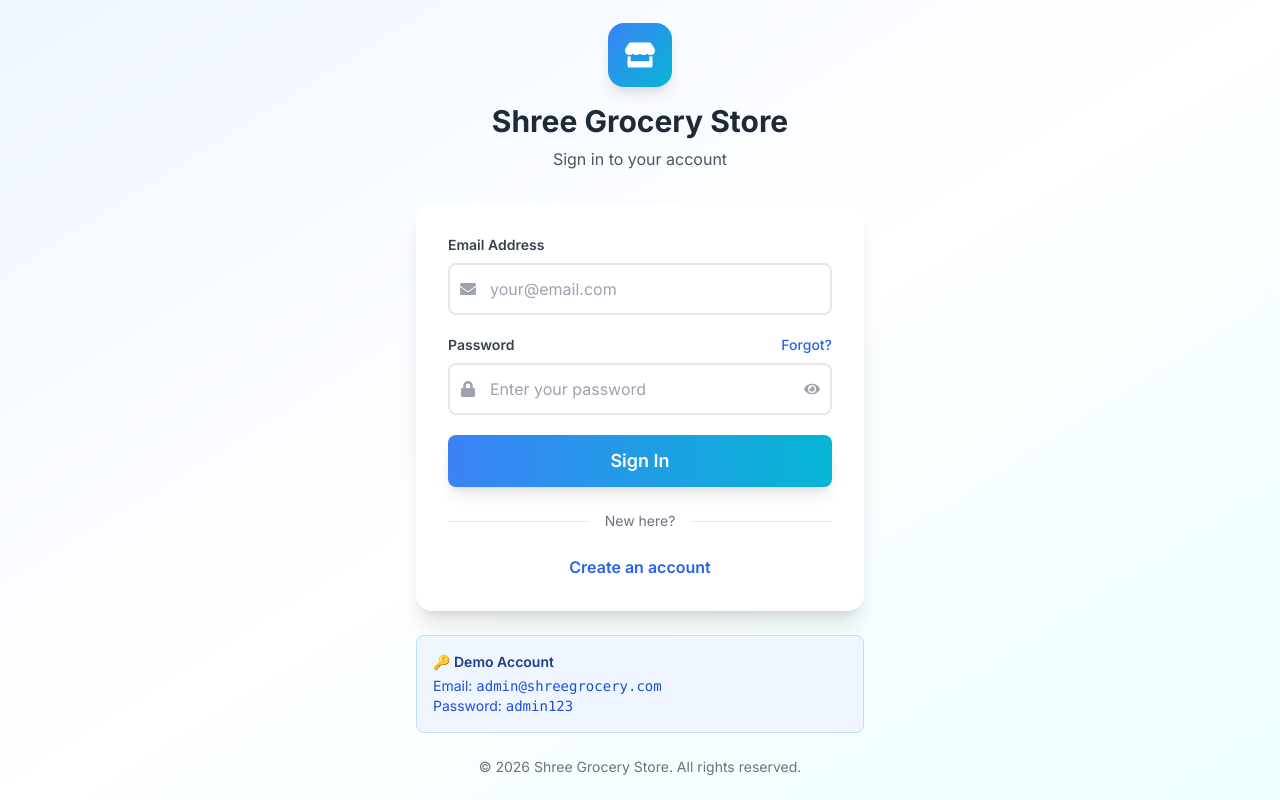
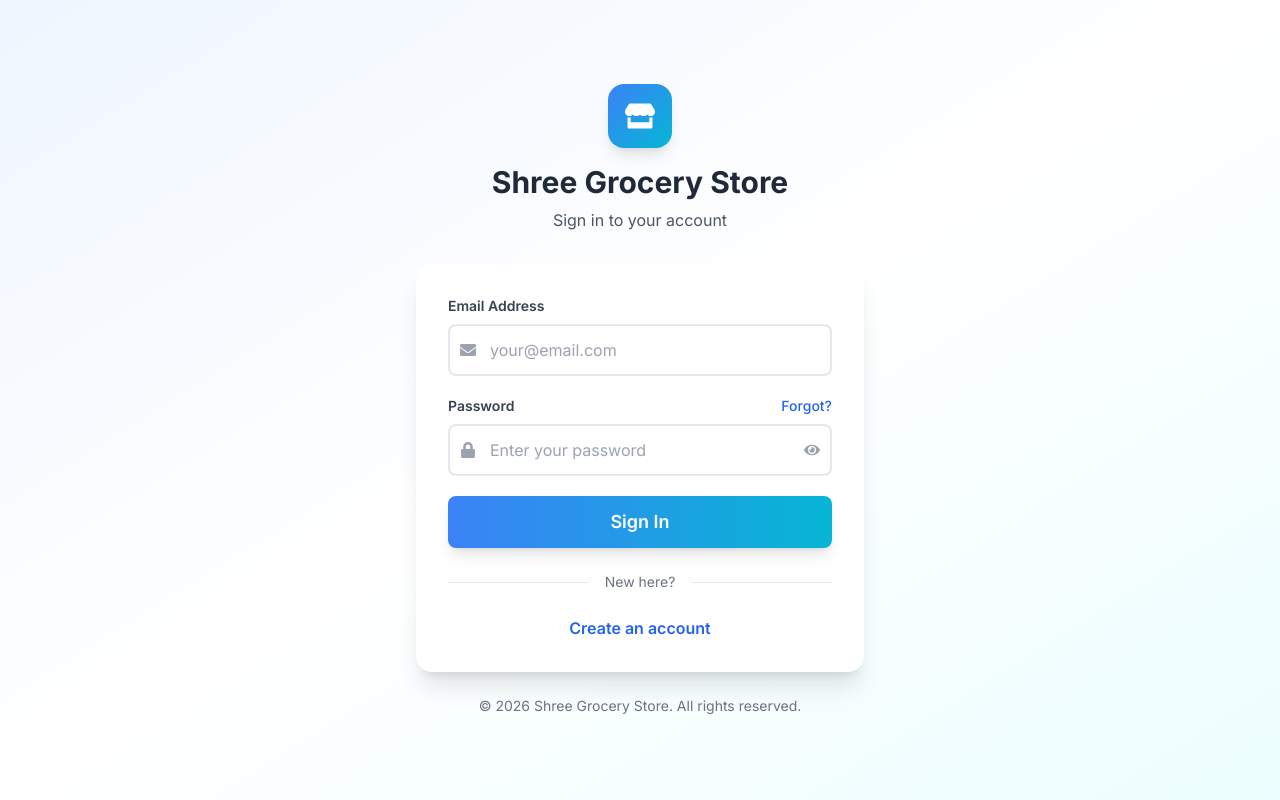
Before and after one commit to sudesh1252/Grocery-store, a React (Create React App) app in the folder frontend/: page /login in a window 1280 px wide. Built offline with nearby package versions, Linux system fonts and the light colour scheme; no server answers.

Commit message:
Remove demo account credentials from login page

```diff
--- a/frontend/src/pages/auth/Login.jsx
+++ b/frontend/src/pages/auth/Login.jsx
@@ -166,19 +166,6 @@ const Login = () => {
           </div>
         </div>
 
-        {/* Demo Info */}
-        <div className="mt-6 bg-blue-50 border border-blue-200 rounded-lg p-4">
-          <p className="text-sm font-semibold text-blue-900 mb-1">
-            🔑 Demo Account
-          </p>
-          <p className="text-sm text-blue-700">
-            Email: <span className="font-mono">admin@shreegrocery.com</span>
-          </p>
-          <p className="text-sm text-blue-700">
-            Password: <span className="font-mono">admin123</span>
-          </p>
-        </div>
-
         {/* Footer */}
         <p className="text-center text-sm text-gray-500 mt-6">
           © 2026 Shree Grocery Store. All rights reserved.
```
